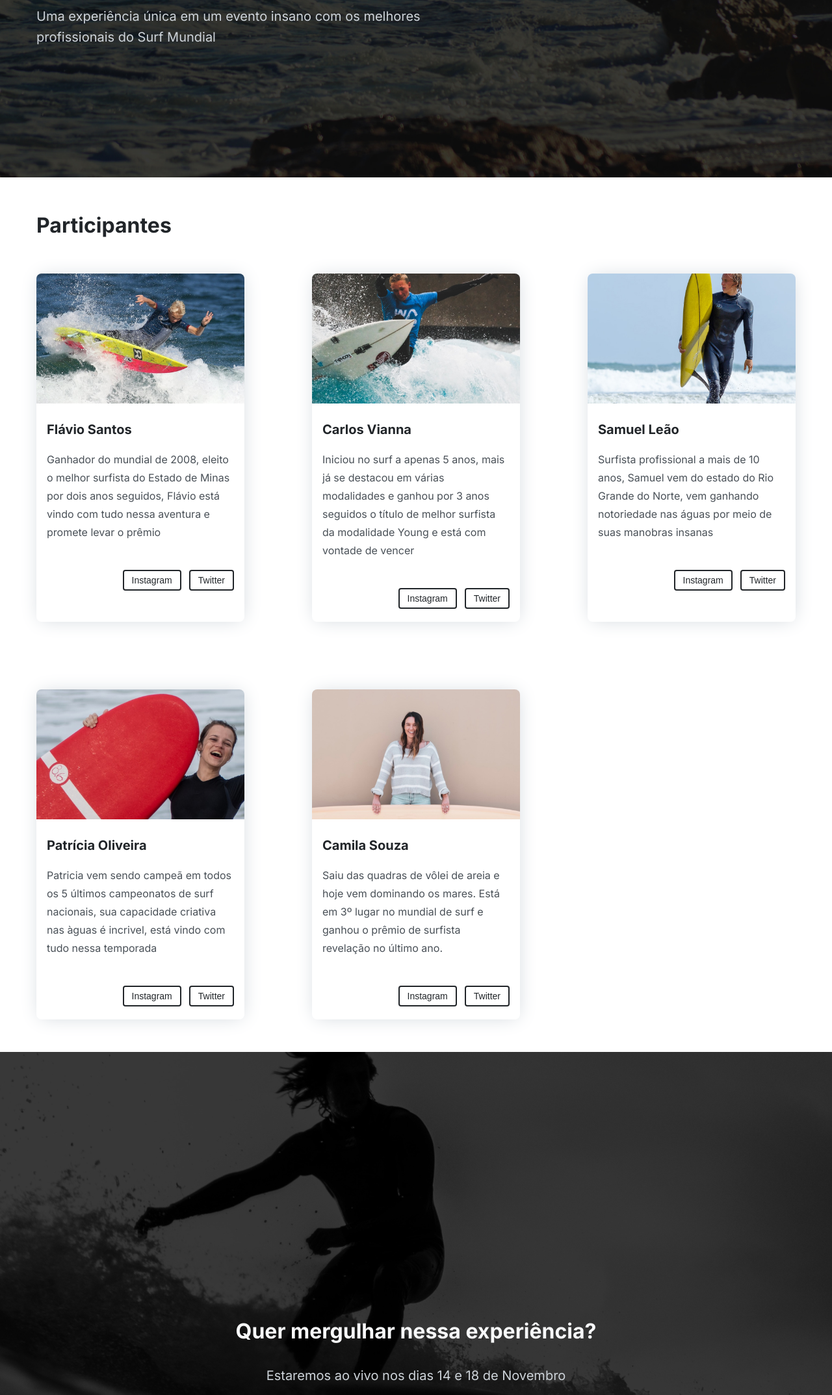
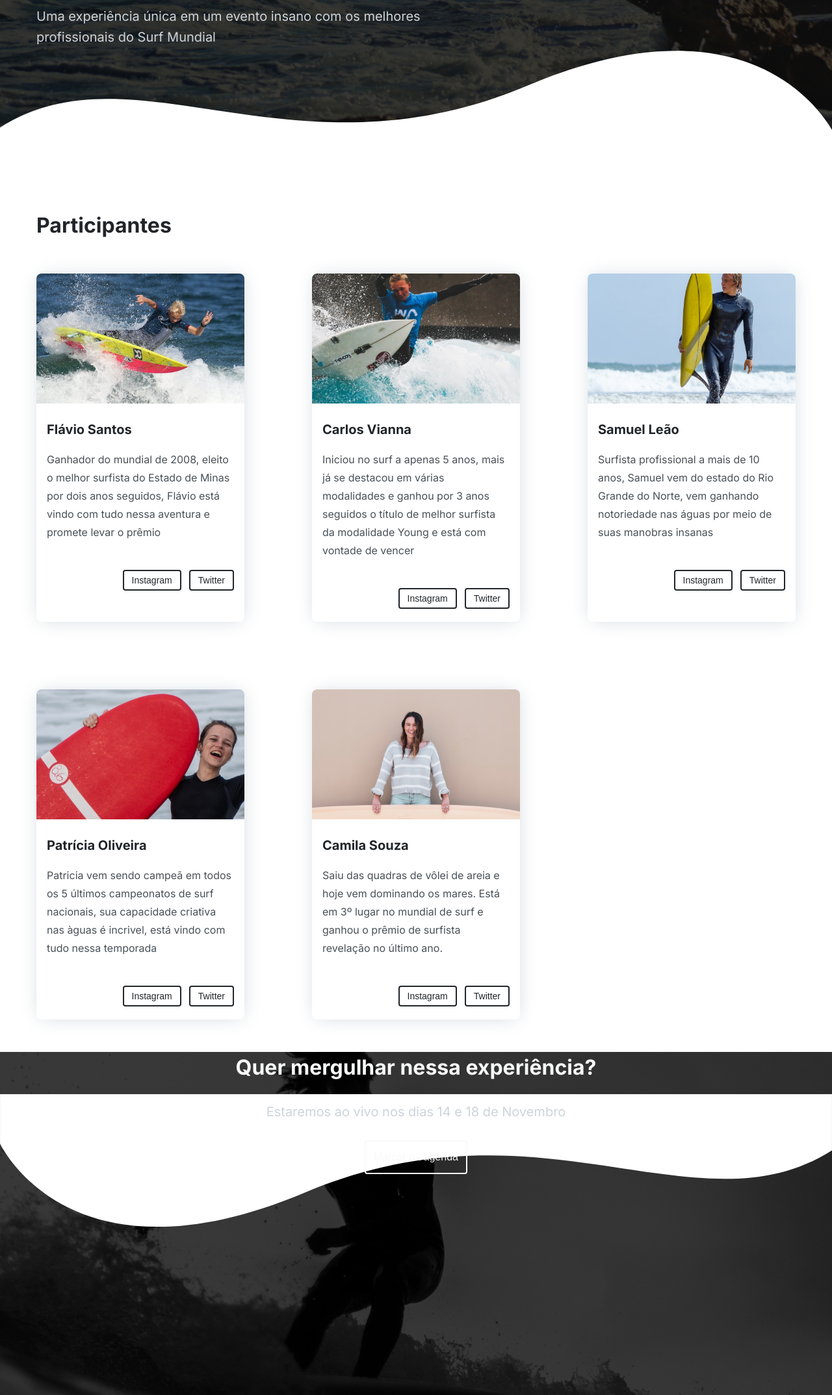
Before and after one commit to yuriohposeidon/Surf_Energy, a plain HTML site: page index.html in a window 1280 px wide. Shown: the part 411-2558 px from the top of the page at 65% size. Drawn offline with Linux system fonts and the light colour scheme.

Commit message:
finished, I think...

```diff
--- a/index.html
+++ b/index.html
@@ -10,6 +10,7 @@
     <link rel="stylesheet" href="./src/styles/button.css" />
     <link rel="stylesheet" href="./src/styles/footer.css" />
     <link rel="stylesheet" href="./src/styles/index.css" />
+    <link rel="stylesheet" href="./src/styles/waves.css">
     <link
       rel="shortcut icon"
       href="./src/images/favicon.png"
@@ -37,6 +38,7 @@
         </div>
       </header>
       <section class="participants" id="participantes">
+        <img class="wave-1" src="./src/images/wave.svg" alt="onda1">
         <div class="content-box">
           <h3 class="title-2">Participantes</h3>
           <div class="participants-content">
@@ -127,6 +129,7 @@
             </div>
           </div>
         </div>
+        <img class="wave-2" src="./src/images/wave-2.svg" alt="onda2">
       </section>
       <footer class="footer bg-config-default-fixed">
         <div class="content-box">
@@ -143,4 +146,4 @@
       </footer>
     </main>
   </body>
-</html>
+  </html>
--- a/src/styles/button.css
+++ b/src/styles/button.css
@@ -23,6 +23,9 @@
   color: var(--color-grey-4);
   height: 52px;
   font-size: var(--font-size-4);
+  position: sticky;
+  top: 30px;
+
 }
 
 .outline-light:hover {
--- a/src/styles/global.css
+++ b/src/styles/global.css
@@ -51,6 +51,8 @@ a {
   max-width: 1200px;
   margin: 0 auto;
   padding: 0 16px;
+  position: sticky;
+  bottom: 30px;
 }
 
 .bg-config-default-fixed {
--- a/src/styles/index.css
+++ b/src/styles/index.css
@@ -30,6 +30,7 @@ h4 {
 }
 .participants {
   padding: 50px 0;
+  position: relative;
 }
 
 .participants-content {
--- /dev/null
+++ b/src/styles/waves.css
@@ -0,0 +1,13 @@
+.wave-1{
+    position: absolute;
+    top: -766px ;
+    width: 100%;
+    height: 100%;
+}
+
+.wave-2{
+    position: absolute;
+    bottom:  -270px;
+    width: 100%;
+    height: auto;
+}
```
